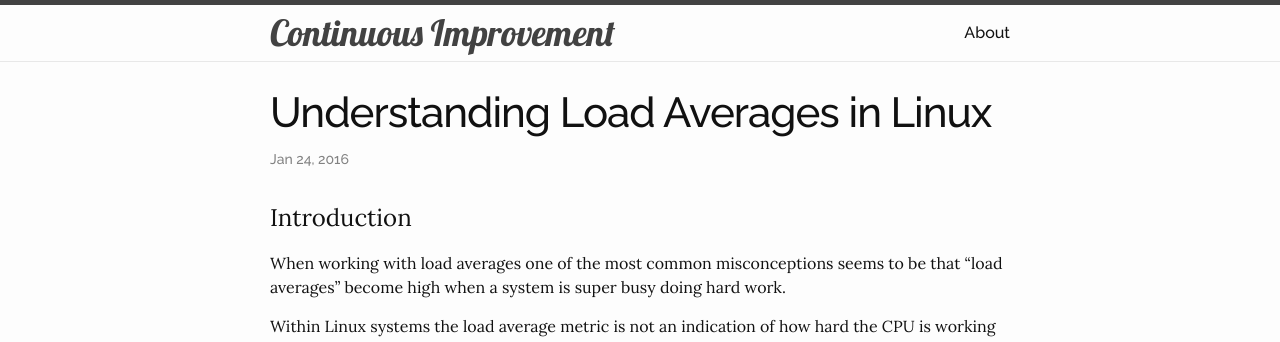
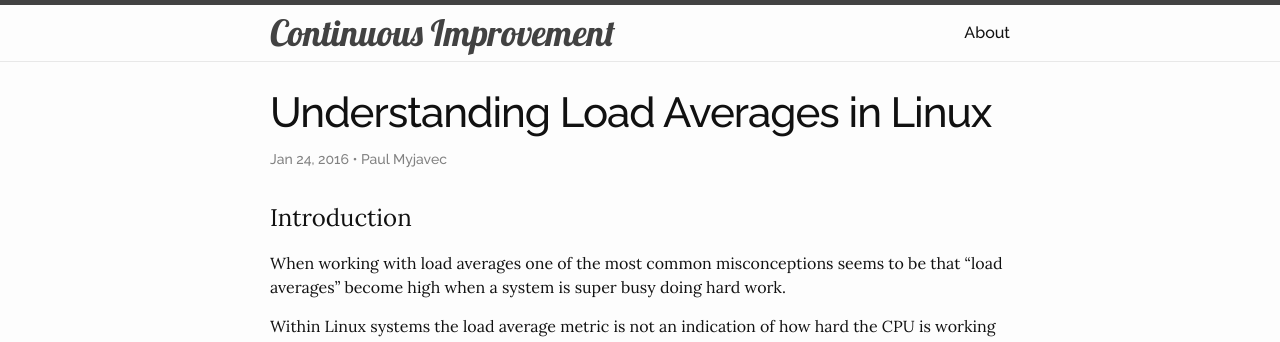
Before and after one commit to pmyjavec/pmyjavec.github.io, a Jekyll site: the page built from _posts/2016-01-24-load-averages.md, in a window 1280 px wide and 900 px high. Shown: the top 342 px of the window. Built offline with Jekyll 4.4.1, drawn with Linux system fonts in a browser that asks for light colours; comment, search, counter and statistics services are not loaded.

Commit message:
Update 2016-01-24-load-averages.md

```diff
--- a/_posts/2016-01-24-load-averages.md
+++ b/_posts/2016-01-24-load-averages.md
@@ -3,6 +3,7 @@ layout: post
 title:  "Understanding Load Averages in Linux"
 date:   2016-01-24 21:25:29
 categories: linux
+author: "Paul Myjavec"
 ---
 
 # Introduction
```
